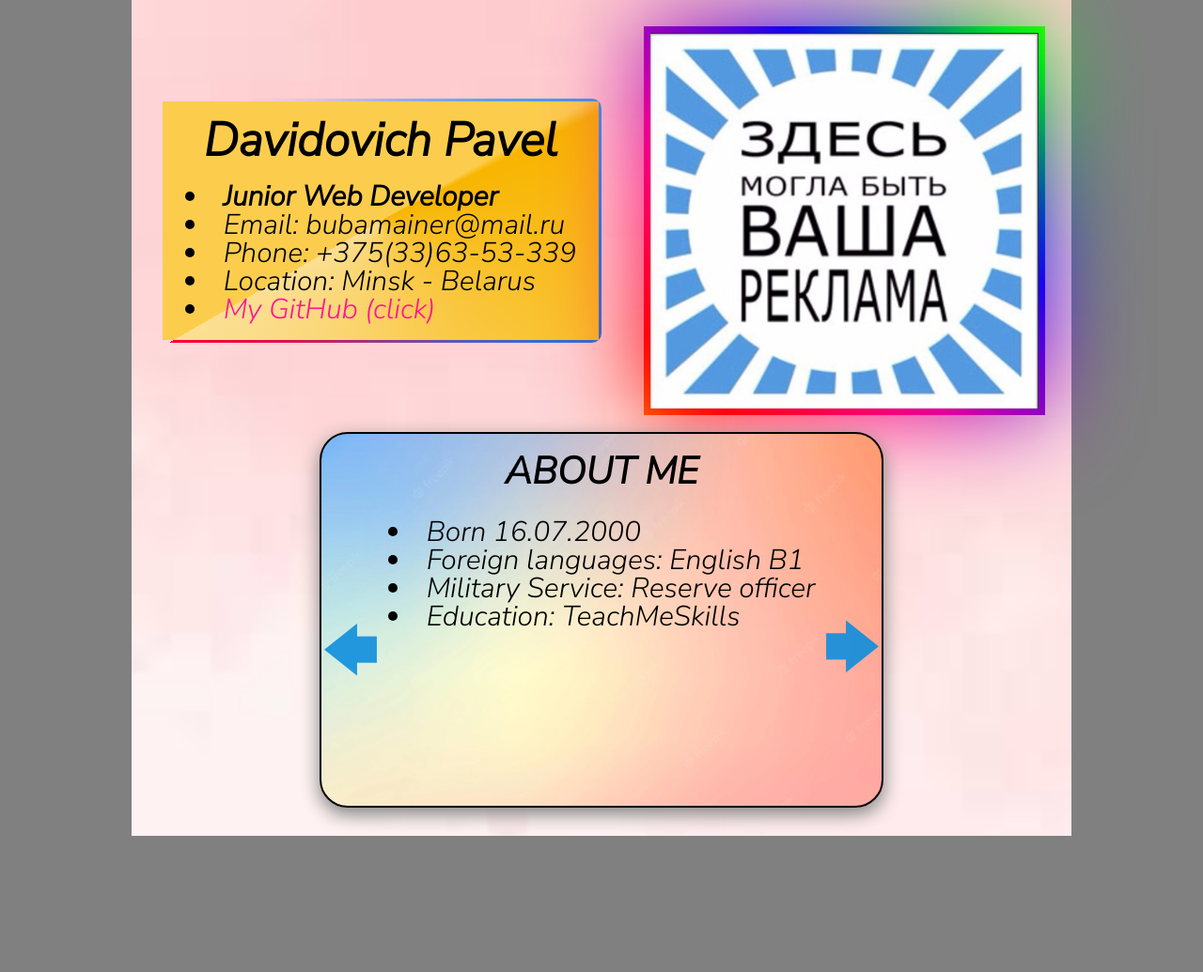
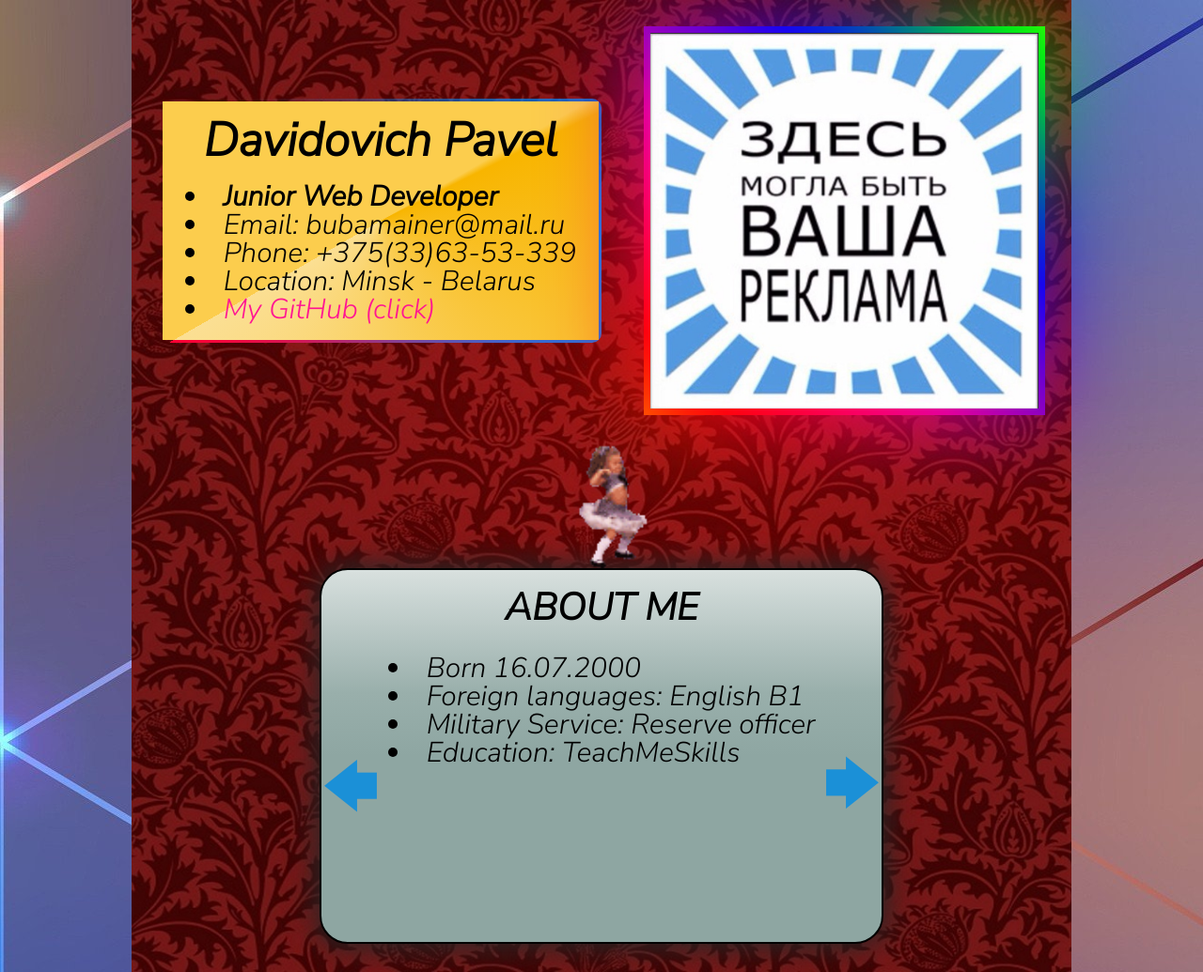
Before and after one commit to PseudoElement/FromZeroToHero, a plain HTML site: page index.html in a window 1280 px wide. Shown: the whole page at 94% size. Before the commit the page ends 890 px from the top, so only its background shows below. Drawn offline with Linux system fonts and the light colour scheme.

Commit message:
rework bg

```diff
--- a/index.html
+++ b/index.html
@@ -25,10 +25,11 @@
           </ul>
         </section>
         <section class="right">
-            <img src="./pics/advertisment.jpg" alt="">
+          <img src="./pics/advertisment.jpg" alt="" />
         </section>
       </header>
       <main>
+        <div class="dancing-kid_wrapper"><img class="dancing-kid" src="./pics/dance-kid.gif" alt=""></div>
       </main>
     </div>
     <script type="module" src="./script.js"></script>
--- a/style.css
+++ b/style.css
@@ -75,11 +75,11 @@ h1 {
   font-size: 2.5rem;
 }
 body {
-  background-color: gray;
+  background: url(./pics/body-bg-blocks.jpg);
   font-family: "Nunito Sans", sans-serif;
 }
 .summary {
-  background: url(./pics/background.jpg);
+  background: url(./pics/red-BG.jpg);
   background-repeat: no-repeat;
   background-size: cover;
   width: 100%;
@@ -182,6 +182,17 @@ header .right:after {
 main {
   margin-top: 1rem;
 }
+main div.dancing-kid_wrapper{
+  width: 100%;
+  display: flex;
+  justify-content: center;
+  align-items: center;
+  position: relative;
+  z-index: 15;
+}
+img.dancing-kid{
+  width: 100px;
+}
 .swiper {
   position: relative;
   top: 0px;
@@ -195,15 +206,14 @@ main {
   height: 20rem;
   overflow: hidden;
   transition: all 0.5s;
-  box-shadow: 0 7px 20px 0px gray;
-  background: url(./pics/swiper-BG.webp);
-  background-size: 100% 100%;
+  box-shadow: 0 0px 30px 5px rgb(39, 39, 39);
+  background: -webkit-linear-gradient(top, rgba(216,224,222,1) 0%,rgba(174,191,188,1) 22%,rgba(153,175,171,1) 33%,rgba(142,166,162,1) 50%);
 }
 .swiper:hover {
   animation: swiper-up;
   animation-duration: 0.3s;
   animation-fill-mode: forwards;
-  box-shadow: 0 7px 20px 0px rgb(231, 39, 248);
+  box-shadow: 0 0px 30px 5px rgb(42, 0, 210);
 }
 @keyframes swiper-up {
   0% {
```
Also changed, not shown: modules/swiper.js, pics/body-bg-blocks.jpg (added), pics/dance-kid.gif (added), pics/red-BG.jpg (added).
